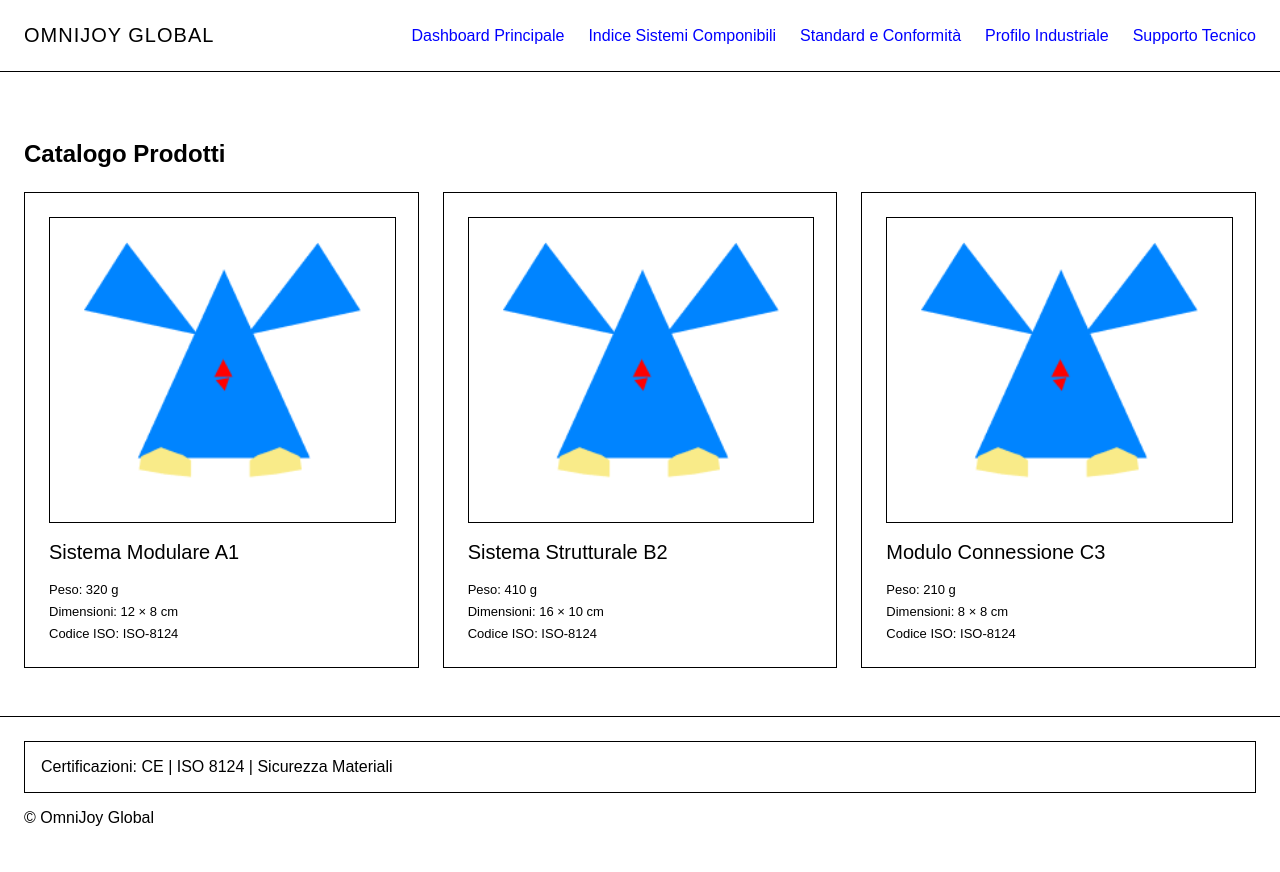
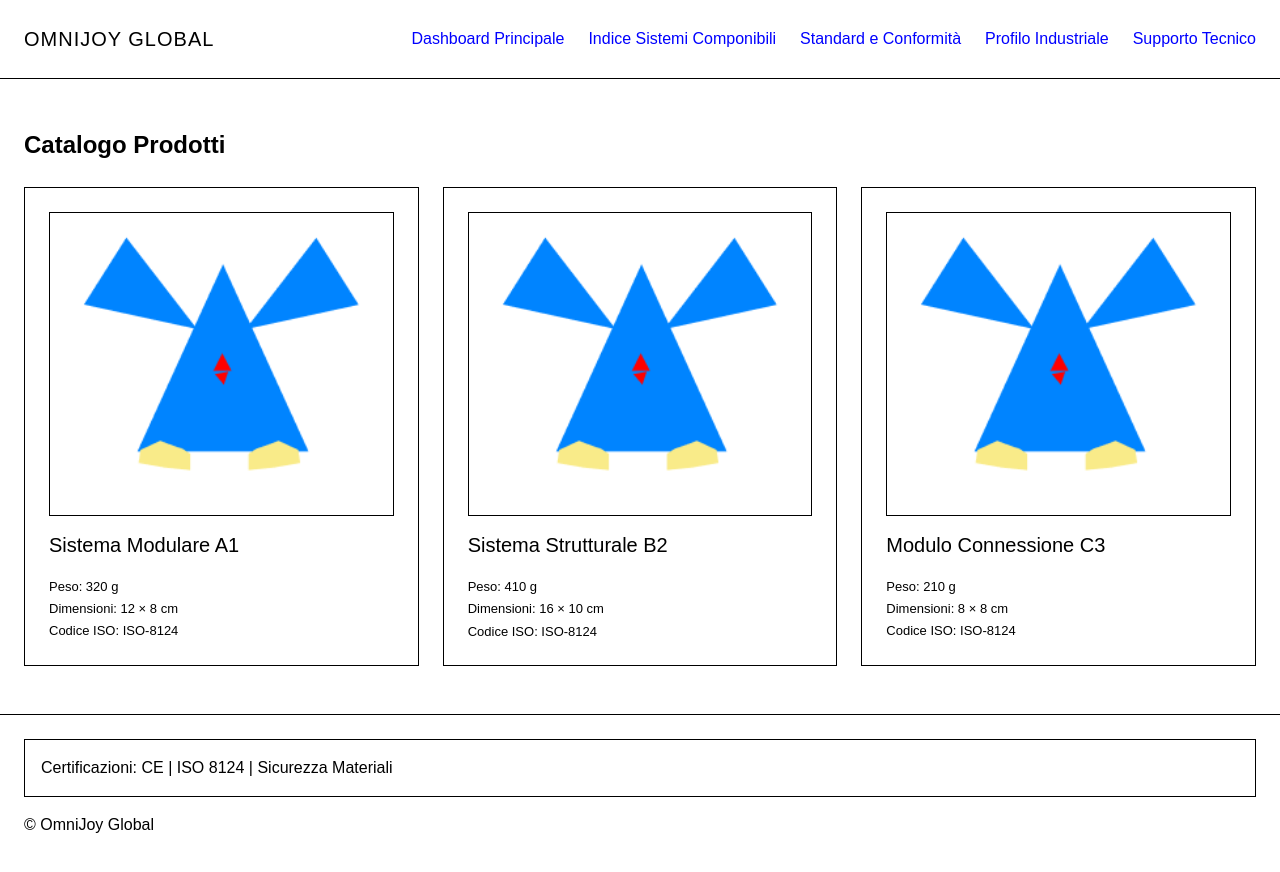
Before and after one commit to UgoBearzi/OmniJoy, a plain HTML site: page catalogo.html in a window 1280 px wide. Drawn offline with Linux system fonts and the light colour scheme.

Commit message:
aggiornato catalogo + stile

```diff
--- a/style.css
+++ b/style.css
@@ -1,10 +1,15 @@
 /* RESET BASE */
+
+*{
+box-sizing:border-box;
+}
 
 body{
 margin:0;
 font-family:Arial, sans-serif;
 background:#FFFFFF;
 color:#000000;
+line-height:1.5;
 }
 
 
@@ -36,7 +41,7 @@ gap:24px;               /* 3x8 */
 nav a{
 text-decoration:none;
 color:#0000FF;
-font-weight:normal;     /* rimosso grassetto */
+font-weight:normal;
 }
 
 
@@ -45,6 +50,12 @@ font-weight:normal;     /* rimosso grassetto */
 section{
 padding:48px 24px;     /* 6x8 e 3x8 */
 border-bottom:1px solid #000;
+}
+
+h1{
+margin-top:0;
+margin-bottom:24px;     /* 3x8 */
+font-size:24px;
 }
 
 
@@ -155,6 +166,7 @@ font-size:13px;          /* dimensione ridotta */
 
 line-height:1.4;
 
+margin-top:4px;
 }
 
 
```
